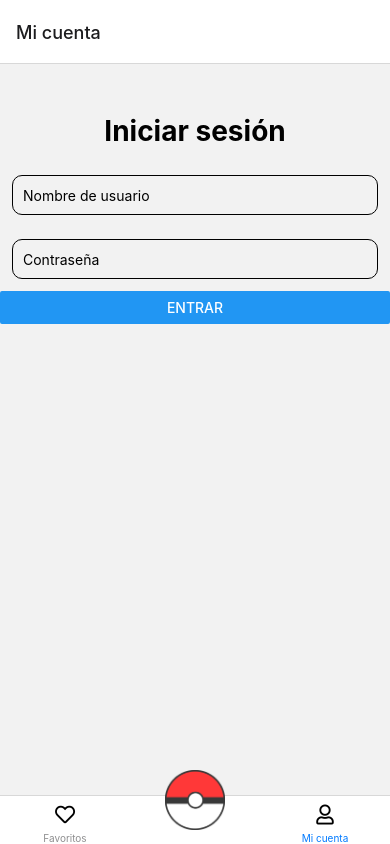
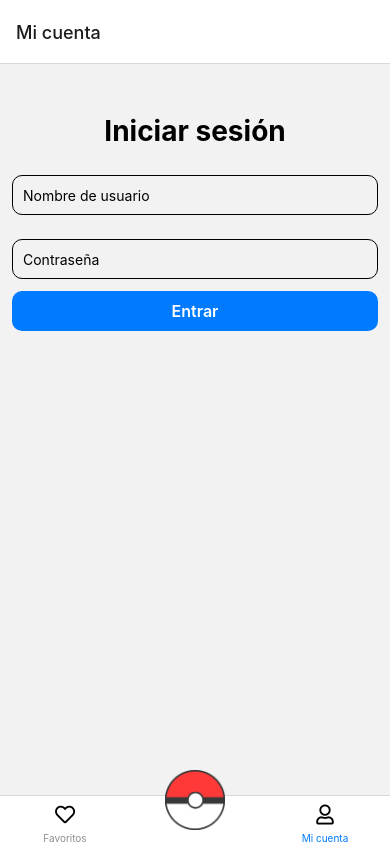
Before and after one commit to adriansotoh/pokedex-platzi, a React Native app: screen /AccountTab in a window 390 px wide. Built offline with nearby package versions, Linux system fonts and the light colour scheme.

Commit message:
login y mostrar datos del usuario

```diff
--- a/App.js
+++ b/App.js
@@ -2,12 +2,15 @@ import { NavigationContainer } from "@react-navigation/native";
 import { SafeAreaProvider } from "react-native-safe-area-context";
 
 import Navigation from "./src/navigation/Navigation";
+import { AuthProvider } from "./src/context/AuthContext";
 
 export default function App() {
   return (
     <SafeAreaProvider>
       <NavigationContainer>
-        <Navigation />
+        <AuthProvider>
+          <Navigation />
+        </AuthProvider>
       </NavigationContainer>
     </SafeAreaProvider>
   );
--- a/src/components/Auth/LoginForm.js
+++ b/src/components/Auth/LoginForm.js
@@ -3,30 +3,29 @@ import { useFormik } from "formik";
 import * as Yup from "yup";
 
 import React, { useState } from "react";
-import {
-  View,
-  Text,
-  StyleSheet,
-  TextInput,
-  Button,
-  Keyboard,
-} from "react-native";
+import { View, Text, StyleSheet, TextInput } from "react-native";
 import { userDetails, user } from "../../utils/userDB";
+import useAuth from "../../hooks/useAuth";
+import Button from "../Button";
 
 // create a component
 const LoginForm = () => {
   const [error, setError] = useState("");
+  const { logIn } = useAuth();
 
   const formik = useFormik({
     initialValues: initialValues(),
     validationSchema: Yup.object(validationSchema()),
     validateOnChange: false,
     onSubmit: (data) => {
+      console.log("data");
+      console.log(data);
       setError("");
       const { username, password } = data;
       if (username !== user.username || password !== user.password) {
-        setError("El usuario o la contraseña invalido no son correctos");
+        setError("El usuario o la contraseña no son correctos");
       } else {
+        logIn(userDetails);
         console.log("Login correcto");
         console.log(userDetails);
       }
@@ -51,7 +50,12 @@ const LoginForm = () => {
         value={formik.values.password}
         onChangeText={(text) => formik.setFieldValue("password", text)}
       />
-      <Button title="Entrar" onPress={formik.handleSubmit} />
+      {/* <Button title="Entrar" onPress={formik.handleSubmit} /> */}
+      <Button
+        text="Entrar"
+        onPress={formik.handleSubmit}
+        style={styles.button}
+      />
 
       {Object.values(formik.errors).map((err, index) => (
         <Text key={index.toString()} style={styles.error}>
@@ -98,6 +102,9 @@ const styles = StyleSheet.create({
     color: "#f00",
     marginTop: 20,
   },
+  button: {
+    marginHorizontal: 12,
+  },
 });
 
 //make this component available to the app
--- a/src/components/Auth/UserData.js
+++ b/src/components/Auth/UserData.js
@@ -1,23 +1,81 @@
 //import liraries
 import React, { Component } from "react";
-import { View, Text, StyleSheet } from "react-native";
+import { View, Text, StyleSheet, Pressable, Platform } from "react-native";
+import useAuth from "../../hooks/useAuth";
+import Button from "../Button";
 
 // create a component
 const UserData = () => {
+  const { auth, logIn } = useAuth();
   return (
     <View style={styles.container}>
-      <Text>User Data ...</Text>
+      <View style={styles.titleContainer}>
+        <Text style={styles.title}>Bienvenido,</Text>
+        <Text style={styles.title}>{`${auth.firstName} ${auth.lastName}`}</Text>
+      </View>
+      <View style={styles.dataContainer}>
+        <ItemMenu
+          title={"Nombre"}
+          texto={`${auth.firstName} ${auth.lastName}`}
+        />
+        <ItemMenu title={"Username"} texto={`${auth.username}`} />
+        <ItemMenu title={"Email"} texto={`${auth.email}`} />
+        <ItemMenu title={"Total Favoritos"} texto={`0 pokemons`} />
+      </View>
+      <Button text="Desconectarse" />
     </View>
   );
 };
 
+function ItemMenu(props) {
+  const { title, texto } = props;
+
+  return (
+    <View style={styles.itemMenu}>
+      <Text style={styles.itemMenuTitle}>{title}:</Text>
+      <Text style>{texto}</Text>
+    </View>
+  );
+}
+
 // define your styles
 const styles = StyleSheet.create({
   container: {
-    flex: 1,
+    margin: 20,
+  },
+  titleContainer: {
+    marginBottom: 30,
+  },
+  title: {
+    fontWeight: "bold",
+    fontSize: 22,
+  },
+  dataContainer: {
+    marginBottom: 20,
+  },
+  itemMenu: {
+    flexDirection: "row",
+    paddingVertical: 20,
+    borderBottomWidth: 1,
+    borderBottomColor: "#cfcfcf",
+    alignItems: "center",
+  },
+  itemMenuTitle: {
+    fontWeight: "bold",
+    paddingRight: 10,
+    width: 120,
+  },
+  button: {
+    backgroundColor: Platform.OS === "android" ? "#2196F3" : "#007AFF",
+    alignItems: "center",
     justifyContent: "center",
-    alignItems: "center",
-    backgroundColor: "#2c3e50",
+    height: 40,
+    borderRadius: 10,
+  },
+  buttonText: {
+    fontWeight: "600",
+    fontSize: 16,
+    color: "#fff",
   },
 });
 
--- /dev/null
+++ b/src/components/Button.js
@@ -0,0 +1,32 @@
+//import liraries
+import React from "react";
+import { Text, StyleSheet, Platform, Pressable } from "react-native";
+
+// create a component
+const Button = (props) => {
+  const { text = "", onPress = () => {}, style = {}, styleText = {} } = props;
+  return (
+    <Pressable style={[styles.button, style]} onPress={onPress}>
+      <Text style={[styles.buttonText, styleText]}>{text}</Text>
+    </Pressable>
+  );
+};
+
+// define your styles
+const styles = StyleSheet.create({
+  button: {
+    backgroundColor: Platform.OS === "android" ? "#2196F3" : "#007AFF",
+    alignItems: "center",
+    justifyContent: "center",
+    height: 40,
+    borderRadius: 10,
+  },
+  buttonText: {
+    fontWeight: "600",
+    fontSize: 16,
+    color: "#fff",
+  },
+});
+
+//make this component available to the app
+export default Button;
--- /dev/null
+++ b/src/context/AuthContext.js
@@ -0,0 +1,30 @@
+import React, { createContext, useState } from "react";
+
+export const AuthContext = createContext({
+  user: undefined,
+  logOut: () => {},
+  logOut: () => {},
+});
+
+export function AuthProvider(props) {
+  const { children } = props;
+  const [auth, setAuth] = useState(undefined);
+
+  function logIn(data) {
+    setAuth(data);
+  }
+
+  function logOut(data) {
+    setAuth(undefined);
+  }
+
+  const valueContext = {
+    auth,
+    logIn,
+    logOut,
+  };
+
+  return (
+    <AuthContext.Provider value={valueContext}>{children}</AuthContext.Provider>
+  );
+}
--- /dev/null
+++ b/src/hooks/useAuth.js
@@ -0,0 +1,4 @@
+import { useContext } from "react";
+import { AuthContext } from "../context/AuthContext";
+
+export default () => useContext(AuthContext);
--- a/src/screens/Account.js
+++ b/src/screens/Account.js
@@ -2,9 +2,10 @@ import React from "react";
 import { View, Text } from "react-native";
 import LoginForm from "../components/Auth/LoginForm";
 import UserData from "../components/Auth/UserData";
+import useAuth from "../hooks/useAuth";
 
 const Account = () => {
-  const auth = null;
+  const { auth } = useAuth();
 
   return <View>{auth ? <UserData /> : <LoginForm />}</View>;
 };
```
